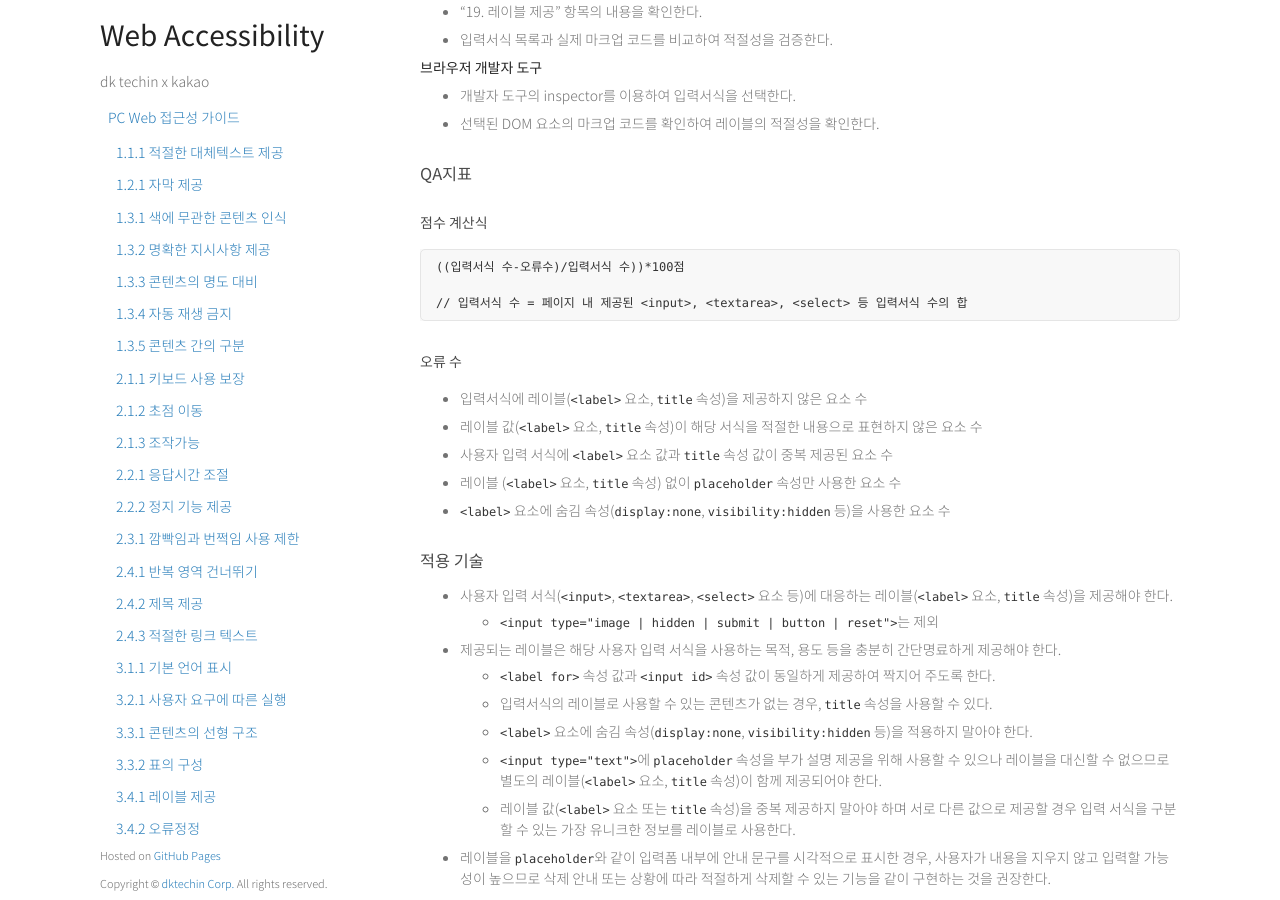
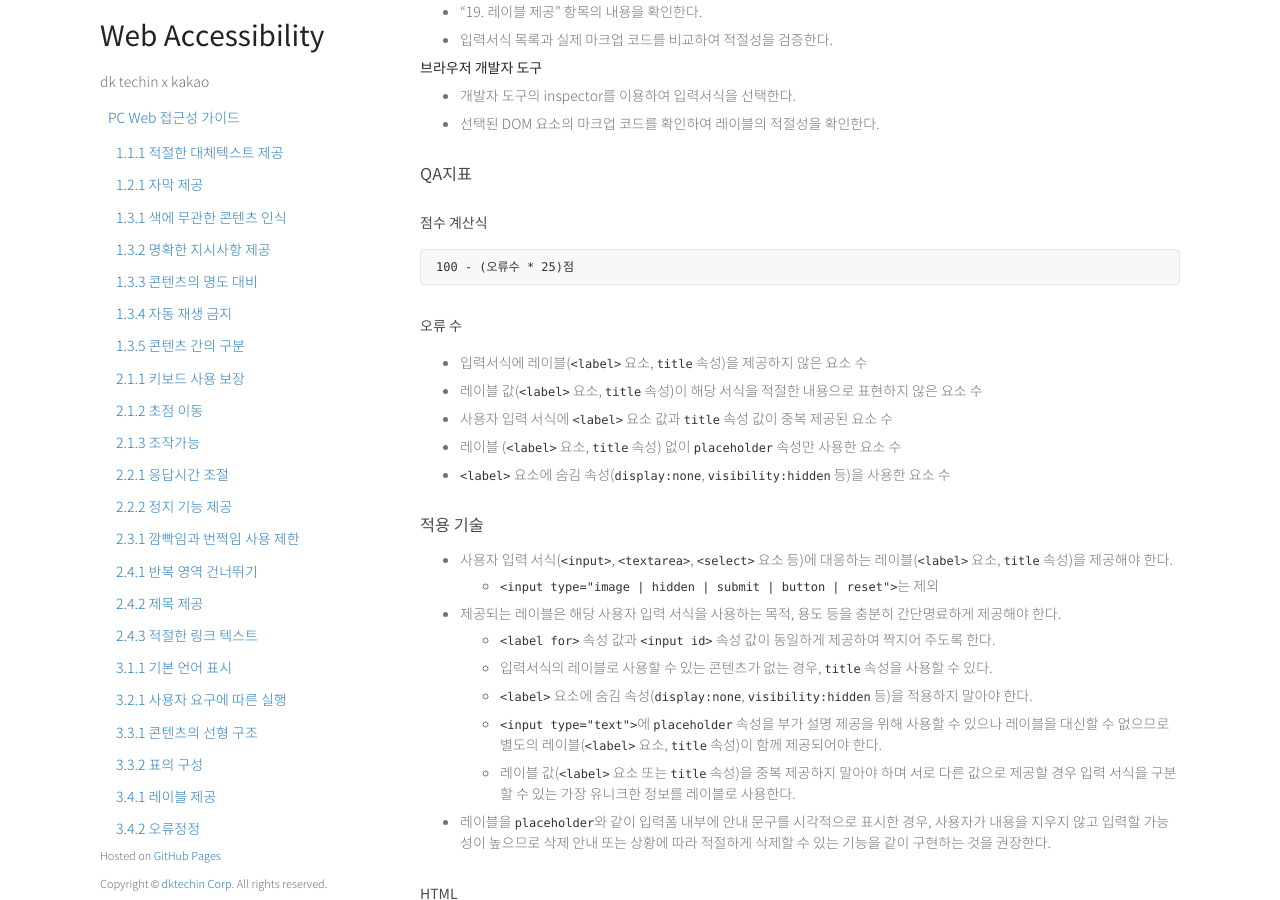
Before and after one commit to daum-a11y/web-a11y-guide, a Jekyll site: the page built from pc/3.4.1.md, in a window 1280 px wide and 900 px high, scrolled down 653 px. Built offline with Jekyll 4.4.1, drawn with Linux system fonts in a browser that asks for light colours.

````diff
--- a/pc/3.4.1.md
+++ b/pc/3.4.1.md
@@ -34,9 +34,7 @@ title: 검사항목 3.4.1 레이블 제공
 ### QA지표
 #### 점수 계산식
 ```
-((입력서식 수-오류수)/입력서식 수))*100점
-
-// 입력서식 수 = 페이지 내 제공된 <input>, <textarea>, <select> 등 입력서식 수의 합
+100 - (오류수 * 25)점
 ```
 
 #### 오류 수
````
